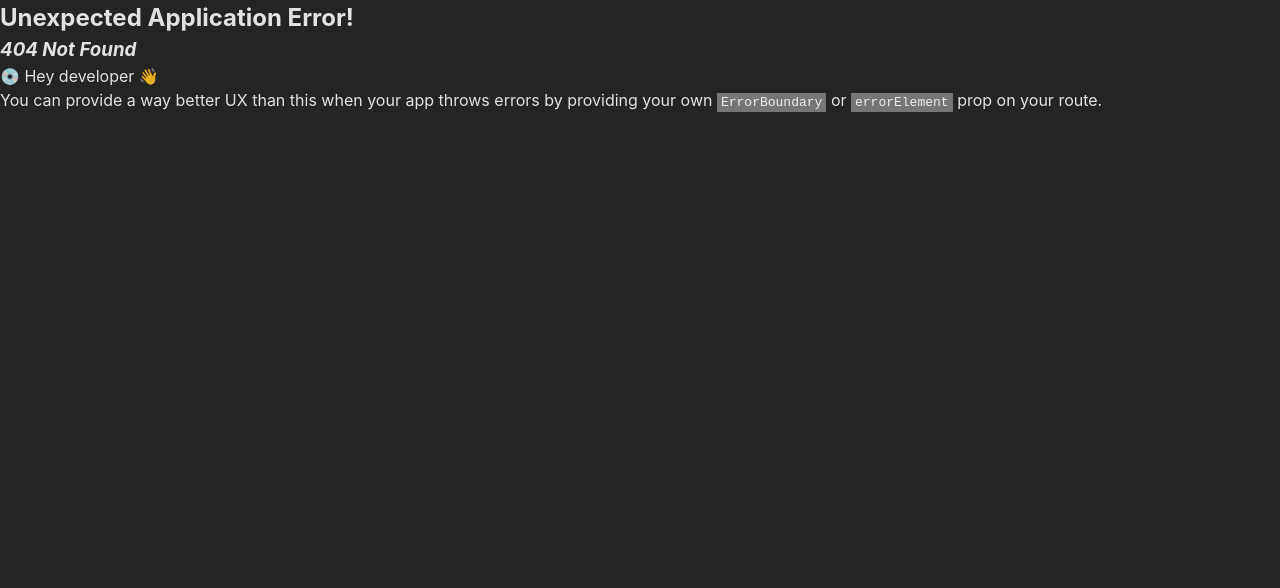
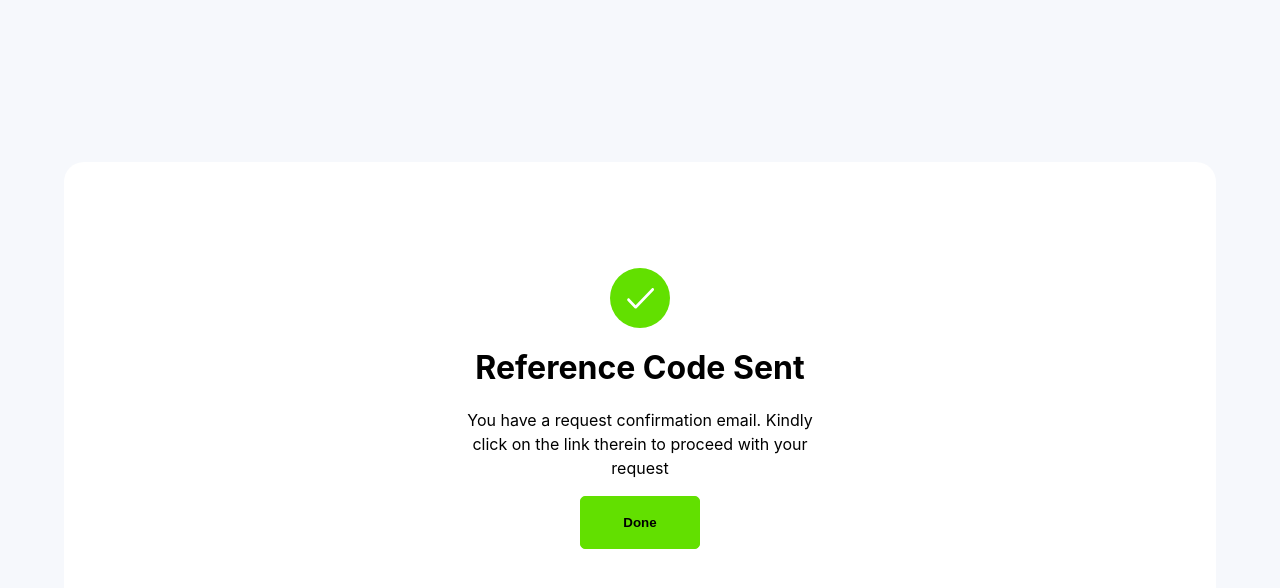
Before and after one commit to Safehouse-Inc/safehouse-fe, a React (Vite) app: page /reference_code in a window 1280 px wide. Before the commit this address had no page. Shown: the top 588 px of the page. Built offline with nearby package versions, Linux system fonts and the light colour scheme.

Commit message:
create ddaas request summary page and reference code success screen

```diff
--- a/src/components/atoms/Button/index.jsx
+++ b/src/components/atoms/Button/index.jsx
@@ -2,6 +2,8 @@ import React from "react";
 import styled from "styled-components";
 
 const StyledButton = styled.button`
+  width: ${(props) => props.width};
+  margin: ${(props) => props.margin};
   font-weight: ${(props) => props.fontWeight};
   color: ${(props) => props.color};
   background-color: ${(props) => (props.bgColor ? props.bgColor : "#62e000")};
--- a/src/components/atoms/Flex/index.jsx
+++ b/src/components/atoms/Flex/index.jsx
@@ -5,6 +5,8 @@ const styles = css`
   width: ${(props) => props.width};
   padding: ${(props) => props.padding};
   margin: ${(props) => props.margin};
+  background-color: ${(props) => props.bgColor};
+  border-radius: ${(props) => props.borderRadius};
 `;
 
 export const Section = styled.div`
--- a/src/components/atoms/Text/index.jsx
+++ b/src/components/atoms/Text/index.jsx
@@ -2,8 +2,8 @@ import React from "react";
 import styled, { css } from "styled-components";
 
 const styles = css`
-  fontweight: ${({ fontWeight }) => fontWeight};
-  color: ${({ color }) => color};
+  font-weight: ${({ fontWeight }) => fontWeight};
+  color: ${({ color }) => (color ? color : "#000000")};
   padding: ${({ padding }) => padding};
   margin: ${({ margin }) => margin};
   text-align: ${({ textAlign }) => textAlign};
--- /dev/null
+++ b/src/components/organisms/DDAASRequestSummary/index.jsx
@@ -0,0 +1,69 @@
+import React from "react";
+import { Text } from "../../atoms/Text";
+import { Flex, Section } from "../../atoms/Flex";
+import congratsIcon from "../../../assets/svgs/congrats_icon.svg";
+import { Button } from "../../atoms/Button";
+import styled from "styled-components";
+
+const Receipt = styled.div`
+  border: 1px solid #e4e4e4;
+  width: 40%;
+  padding: 24px 42px;
+  border-radius: 10px;
+`;
+
+const ItemRow = styled(Flex)`
+  border-bottom: 1px solid #e4e4e4;
+  padding: 16px 0;
+`;
+
+const CongratsIcon = styled.img`
+  margin: 16px 0;
+`;
+
+export const DDAASRequestSummary = () => {
+  return (
+    <Receipt>
+      <CongratsIcon src={congratsIcon} alt="success" />
+      <Text type="p" fontWeight="600" margin="0 0 16px 0">
+        Payment Details
+      </Text>
+      <Section>
+        <ItemRow justifyContent="space-between">
+          <Text>Full name</Text>
+          <Text>Austin Asoluka</Text>
+        </ItemRow>
+        <ItemRow justifyContent="space-between">
+          <Text>Email</Text>
+          <Text>stracool9@gmail.com</Text>
+        </ItemRow>
+        <ItemRow justifyContent="space-between">
+          <Text>Property Owners name</Text>
+          <Text>John Chris</Text>
+        </ItemRow>
+        <ItemRow justifyContent="space-between">
+          <Text>Property Address</Text>
+          <Text>Yaba, Lagos.</Text>
+        </ItemRow>
+        <ItemRow justifyContent="space-between">
+          <Text>Fee</Text>
+          <Text>300</Text>
+        </ItemRow>
+        <ItemRow justifyContent="space-between">
+          <Text type="p" fontWeight="600">
+            Total
+          </Text>
+          <Text color="#62E000">300</Text>
+        </ItemRow>
+        <Button
+          color="white"
+          text="Make payment"
+          borderColor="#62E000"
+          width="100%"
+          padding="16px 0"
+          margin="32px 0"
+        />
+      </Section>
+    </Receipt>
+  );
+};
--- a/src/components/organisms/NavBar/index.jsx
+++ b/src/components/organisms/NavBar/index.jsx
@@ -45,7 +45,11 @@ export const NavBar = () => {
         {navItems.map((item, idx) => {
           if (item.type === "button")
             return <Button key={idx} text={item.name} borderColor="#62e000" />;
-          return <Text key={idx}>{item.name}</Text>;
+          return (
+            <Text color="#ffffff" key={idx}>
+              {item.name}
+            </Text>
+          );
         })}
       </NavItems>
     </Wrapper>
--- /dev/null
+++ b/src/components/organisms/ReferenceCodeNotification/index.jsx
@@ -0,0 +1,32 @@
+import React from "react";
+import { Text } from "../../atoms/Text";
+import checkMark from "../../../assets/svgs/check_mark.svg";
+import styled from "styled-components";
+import { Button } from "../../atoms/Button";
+import { Flex } from "../../atoms/Flex";
+
+const StyledIcon = styled.img`
+  margin: 16px 0;
+  width: 60px;
+`;
+
+export const ReferenceCodeNotification = () => {
+  return (
+    <Flex direction="column" alignItems="center" padding="60px 0">
+      <StyledIcon src={checkMark} alt="checked" />
+      <Text type="h1" margin="0 0 16px 0">
+        Reference Code Sent
+      </Text>
+      <Text type="p" margin="0 0 16px 0" width="50%" textAlign="center">
+        You have a request confirmation email. Kindly click on the link therein
+        to proceed with your request
+      </Text>
+      <Button
+        text="Done"
+        borderColor="#62e000"
+        padding="18px 42px"
+        fontWeight="600"
+      />
+    </Flex>
+  );
+};
--- a/src/components/pages/DDAASHomePage/index.jsx
+++ b/src/components/pages/DDAASHomePage/index.jsx
@@ -2,6 +2,7 @@ import React from "react";
 import styled from "styled-components";
 import headerBg from "../../../assets/images/header_bg.png";
 import serviceImg from "../../../assets/images/service_side_bg.png";
+import footerLogo from "../../../assets/svgs/logo-dark.svg";
 import getStartedImg from "../../../assets/images/get_started_bg.png";
 import { Flex, Section } from "../../atoms/Flex";
 import { Button } from "../../atoms/Button";
@@ -41,6 +42,16 @@ const GetStartedSection = styled(Flex)`
   height: 50vh;
   align-items: center;
   padding: 100px;
+`;
+
+const FooterLogo = styled.img`
+  width: 150px;
+`;
+
+const SocialIcons = styled(Flex)`
+  & span:not(:last-child) {
+    margin-right: 16px;
+  }
 `;
 
 export const DDAASHomePage = () => {
@@ -111,10 +122,10 @@ export const DDAASHomePage = () => {
 
       <GetStartedSection>
         <Section>
-          <Text type="h1" width="50%" margin="0 0 16px 0">
+          <Text type="h1" width="50%" margin="0 0 16px 0" color="#ffffff">
             Let’s get you Started
           </Text>
-          <Text type="p" width="70%" margin="0 0 16px 0">
+          <Text type="p" width="70%" margin="0 0 16px 0" color="#ffffff">
             Click on the get started button and fill the from to uptake the
             service
           </Text>
@@ -126,6 +137,54 @@ export const DDAASHomePage = () => {
           />
         </Section>
       </GetStartedSection>
+
+      <Flex
+        bgColor="#ffffff"
+        height="50vh"
+        justifyContent="center"
+        alignItems="center"
+      >
+        <Flex
+          direction="column"
+          width="80%"
+          height="70%"
+          alignItems="center"
+          justifyContent="center"
+          bgColor="#62e000"
+          borderRadius="16px"
+        >
+          <Text type="h1" margin="0 0 16px 0" color="#ffffff">
+            Need more information
+          </Text>
+          <Text
+            type="p"
+            width="40%"
+            color="#ffffff"
+            margin="0 0 16px 0"
+            textAlign="center"
+          >
+            Let us know what you need to have a successful transaction with ease
+            and peace of mind.
+          </Text>
+          <Button
+            text="Read more"
+            borderColor="#ffffff"
+            bgColor="#ffffff"
+            padding="18px 42px"
+            color="black"
+            fontWeight="600"
+          />
+        </Flex>
+      </Flex>
+
+      <Flex justifyContent="space-between" bgColor="white" padding="30px">
+        <FooterLogo src={footerLogo} alt="footer logo" />
+        <SocialIcons color="black">
+          <Text>Instagram</Text>
+          <Text>Youtube</Text>
+          <Text>Facebook</Text>
+        </SocialIcons>
+      </Flex>
     </>
   );
 };
--- /dev/null
+++ b/src/components/pages/DDAASRequestSummaryPage.jsx/index.jsx
@@ -0,0 +1,11 @@
+import React from "react";
+import { DDAASRequestTemplate } from "../../templates/DDAASRequestTemplate";
+import { DDAASRequestSummary } from "../../organisms/DDAASRequestSummary";
+
+export const DDAASRequestSummaryPage = () => {
+  return (
+    <DDAASRequestTemplate title="Due Diligence Request Summary">
+      <DDAASRequestSummary />
+    </DDAASRequestTemplate>
+  );
+};
--- /dev/null
+++ b/src/components/pages/DDAASSentPage/index.jsx
@@ -0,0 +1,11 @@
+import React from "react";
+import { DDAASRequestTemplate } from "../../templates/DDAASRequestTemplate";
+import { ReferenceCodeNotification } from "../../organisms/ReferenceCodeNotification";
+
+export const DDAASSentPage = () => {
+  return (
+    <DDAASRequestTemplate>
+      <ReferenceCodeNotification />
+    </DDAASRequestTemplate>
+  );
+};
--- /dev/null
+++ b/src/components/templates/DDAASRequestTemplate/index.jsx
@@ -0,0 +1,38 @@
+import React from "react";
+import { Flex } from "../../atoms/Flex";
+
+import styled, { css } from "styled-components";
+import { Text } from "../../atoms/Text";
+
+const centerStyle = css`
+  justify-content: center;
+  align-items: center;
+`;
+
+const Wrapper = styled(Flex)`
+  ${centerStyle};
+  height: 100vh;
+  flex-direction: column;
+`;
+
+const ReceiptWrapper = styled(Flex)`
+  background-color: white;
+  width: 90%;
+  border-radius: 20px;
+  padding: 30px;
+
+  ${centerStyle};
+`;
+
+export const DDAASRequestTemplate = ({ title, children }) => {
+  return (
+    <Wrapper>
+      {title && (
+        <Text type="h1" margin="0 0 16px 0">
+          {title}
+        </Text>
+      )}
+      <ReceiptWrapper>{children}</ReceiptWrapper>
+    </Wrapper>
+  );
+};
--- a/src/index.css
+++ b/src/index.css
@@ -4,8 +4,7 @@
   font-weight: 400;
 
   color-scheme: light dark;
-  color: rgba(255, 255, 255, 0.87);
-  background-color: #242424;
+  background-color: #f6f8fc;
 
   font-synthesis: none;
   text-rendering: optimizeLegibility;
```
Also changed, not shown: src/App.jsx (+10 -0 lines), src/assets/svgs/check_mark.svg (added), src/assets/svgs/congrats_icon.svg (added).
